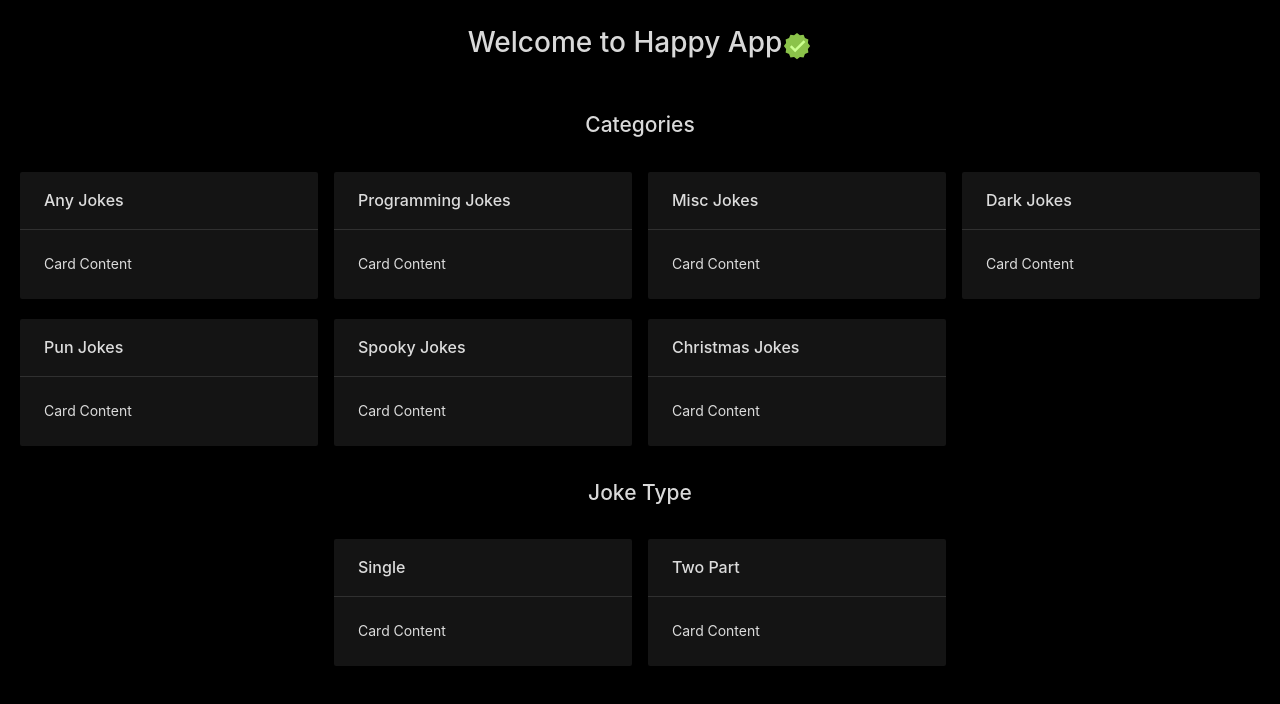
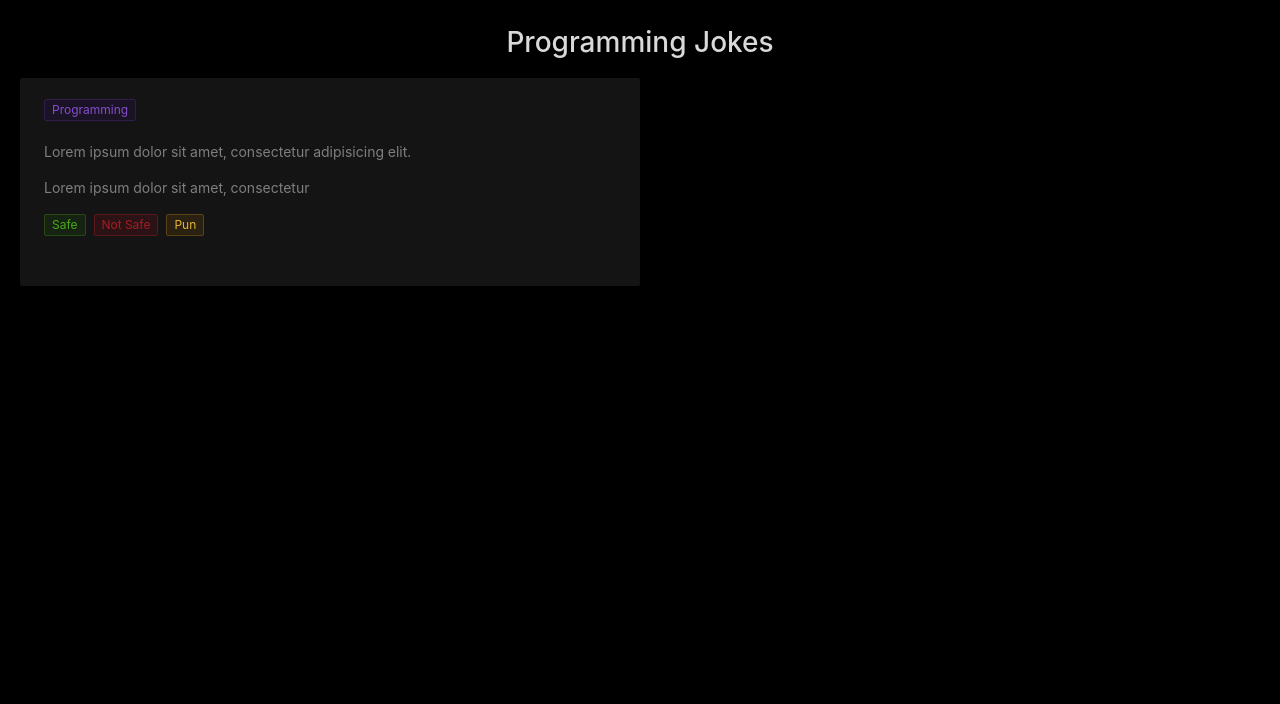
Before and after one commit to greatertomi/happy-app, a React (Create React App) app: page /jokes/1 in a window 1280 px wide. Shown: the top 704 px of the page. Built offline with nearby package versions, Linux system fonts and the light colour scheme.

Commit message:
Began working on Joke details

```diff
--- a/src/App.js
+++ b/src/App.js
@@ -1,36 +1,11 @@
 import React from 'react'
-import {Row} from 'antd';
 import './styles/app.scss';
-import {FcApproval} from 'react-icons/fc';
-import CategoryCard from './components/CategoryCard';
-
+import Jokes from './components/Jokes';
 
 function App() {
   return (
     <div className="app">
-      <div className="header">
-        <h1>Welcome to Happy App</h1>
-        <div><FcApproval size={30}/></div>
-      </div>
-      <div className="mt-3">
-        <h2 className="text-center">Categories</h2>
-        <Row gutter={16}>
-          <CategoryCard title="Any Jokes" content="Card Content" />
-          <CategoryCard title="Programming Jokes" content="Card Content" />
-          <CategoryCard title="Misc Jokes" content="Card Content" />
-          <CategoryCard title="Dark Jokes" content="Card Content" />
-          <CategoryCard title="Pun Jokes" content="Card Content" />
-          <CategoryCard title="Spooky Jokes" content="Card Content" />
-          <CategoryCard title="Christmas Jokes" content="Card Content" />
-        </Row>
-      </div>
-      <div className="mt-3">
-        <h2 className="text-center">Joke Type</h2>
-        <Row gutter={16} className="ant-row-center">
-          <CategoryCard title="Single" content="Card Content" />
-          <CategoryCard title="Two Part" content="Card Content" />
-        </Row>
-      </div>
+      <Jokes />
     </div>
   );
 }
--- /dev/null
+++ b/src/components/Jokes.js
@@ -0,0 +1,37 @@
+import React from 'react';
+import {Card, Col, Row, Tag} from 'antd';
+
+const {Meta} = Card;
+
+const Jokes = () => {
+  const content = (
+    <div>
+      <Tag color="purple" className="mb-2">Programming</Tag>
+      <p>Lorem ipsum dolor sit amet, consectetur adipisicing elit.</p>
+      <p>Lorem ipsum dolor sit amet, consectetur</p>
+      <div>
+        <Tag color="success">Safe</Tag>
+        <Tag color="error">Not Safe</Tag>
+        <Tag color="gold">Pun</Tag>
+      </div>
+    </div>
+  )
+  return (
+    <div>
+      <div>
+        <h1 className="text-center">Programming Jokes</h1>
+      </div>
+      <Row>
+        <Col xs={24} md={12}>
+          <Card bordered={false} loading={false} className="pb-3">
+            <Meta
+              description={content}
+            />
+          </Card>
+        </Col>
+      </Row>
+    </div>
+  );
+};
+
+export default Jokes;
--- a/src/styles/app.scss
+++ b/src/styles/app.scss
@@ -9,3 +9,14 @@
   justify-content: center;
   align-items: center;
 }
+
+.badge {
+  padding: 5px 10px;
+  border-radius: 10px;
+  color: white;
+  border: 0;
+  outline: 0;
+  &.badge-purple {
+    background: purple;
+  }
+}
```
Also changed, not shown: src/components/RealApp.js (added, +37 -0 lines), 1 other file (tests, documents, lock files or other folders).
